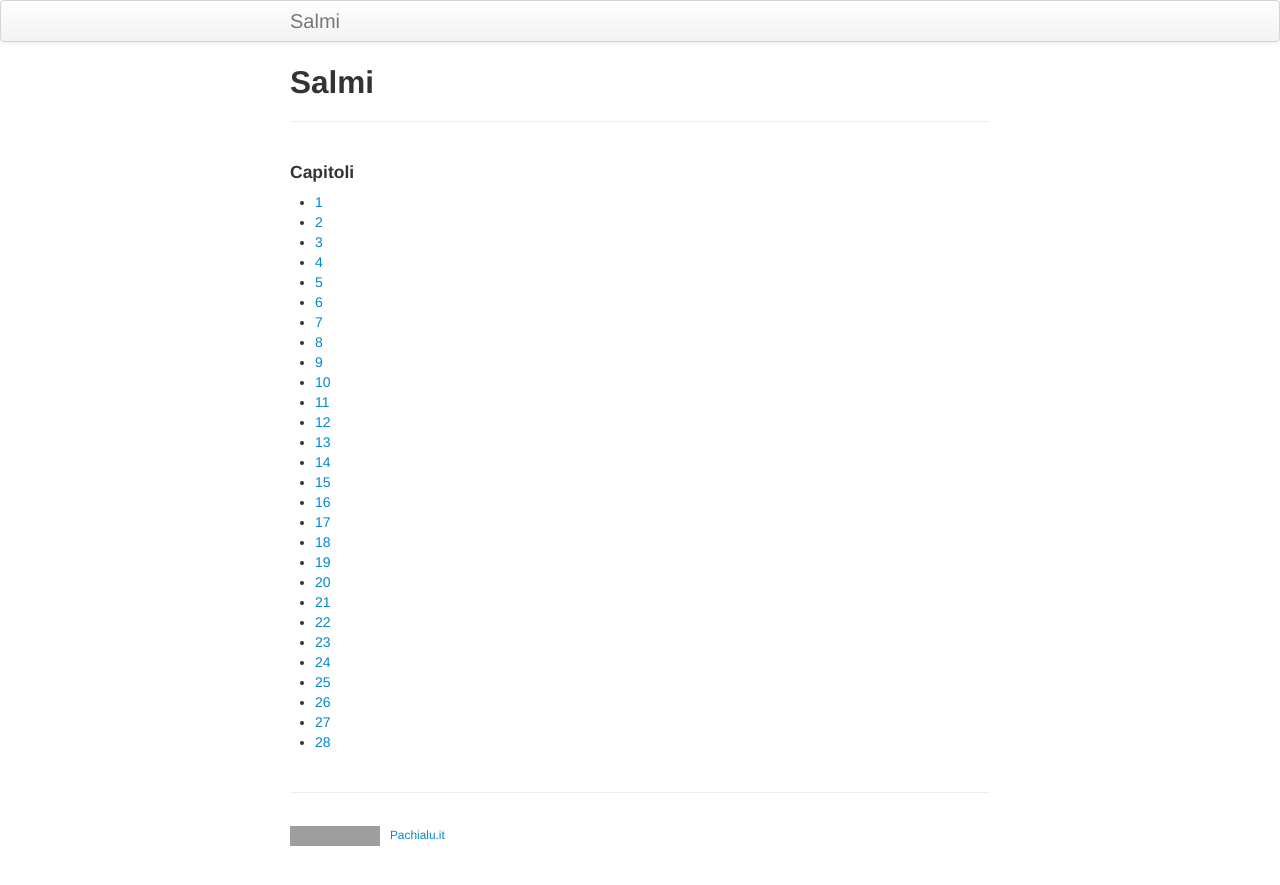
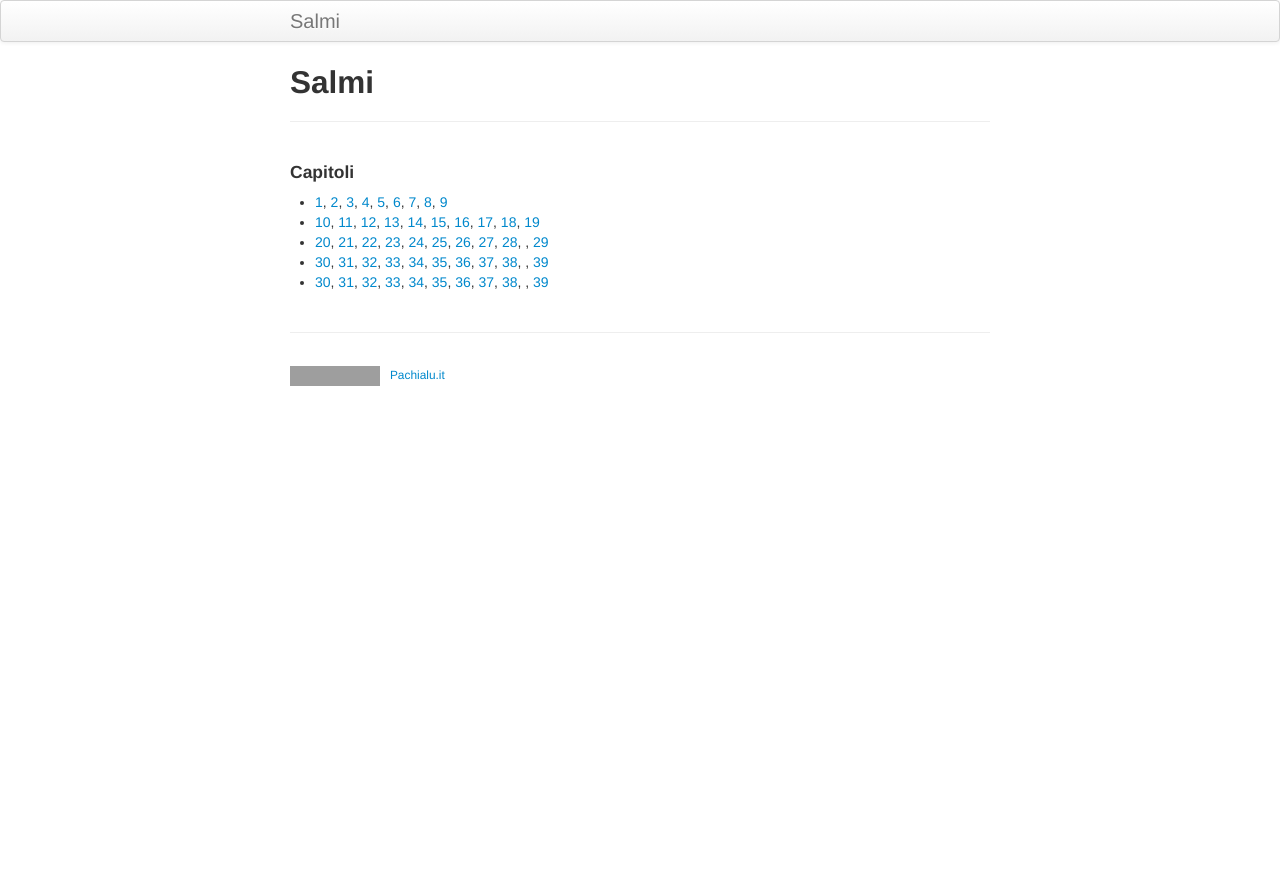
Before and after one commit to pachialu/sal_pages, a Jekyll site: the page built from index.md, in a window 1280 px wide. Shown: the top 885 px of the page. Built offline with Jekyll 4.4.1, drawn with Linux system fonts in a browser that asks for light colours; grey boxes are pictures that could not be loaded.

Commit message:
impaginazione link
provo a mettere 10 per riga

```diff
--- a/index.md
+++ b/index.md
@@ -6,31 +6,8 @@ description: v.20250820
 
 #### Capitoli
 
-* [ 1](pages/sal001.html)
-* [ 2](pages/sal002.html)
-* [ 3](pages/sal003.html)
-* [ 4](pages/sal004.html)
-* [ 5](pages/sal005.html)
-* [ 6](pages/sal006.html)
-* [ 7](pages/sal007.html)
-* [ 8](pages/sal008.html)
-* [ 9](pages/sal009.html)
-* [ 10](pages/sal010.html)
-* [ 11](pages/sal011.html)
-* [ 12](pages/sal012.html)
-* [ 13](pages/sal013.html)
-* [ 14](pages/sal014.html)
-* [ 15](pages/sal015.html)
-* [ 16](pages/sal016.html)
-* [ 17](pages/sal017.html)
-* [ 18](pages/sal018.html)
-* [ 19](pages/sal019.html)
-* [ 20](pages/sal020.html)
-* [ 21](pages/sal021.html)
-* [ 22](pages/sal022.html)
-* [ 23](pages/sal023.html)
-* [ 24](pages/sal024.html)
-* [ 25](pages/sal025.html)
-* [ 26](pages/sal026.html)
-* [ 27](pages/sal027.html)
-* [ 28](pages/sal028.html)
+* [ 1](pages/sal001.html), [ 2](pages/sal002.html), [ 3](pages/sal003.html), [ 4](pages/sal004.html), [ 5](pages/sal005.html), [ 6](pages/sal006.html), [ 7](pages/sal007.html), [ 8](pages/sal008.html), [ 9](pages/sal009.html)
+* [ 10](pages/sal010.html), [ 11](pages/sal011.html), [ 12](pages/sal012.html), [ 13](pages/sal013.html), [ 14](pages/sal014.html), [ 15](pages/sal015.html),  [ 16](pages/sal016.html), [ 17](pages/sal017.html), [ 18](pages/sal018.html), [ 19](pages/sal019.html)
+* [ 20](pages/sal020.html), [ 21](pages/sal021.html), [ 22](pages/sal022.html), [ 23](pages/sal023.html), [ 24](pages/sal024.html), [ 25](pages/sal025.html), [ 26](pages/sal026.html), [ 27](pages/sal027.html), [ 28](pages/sal028.html), , [ 29](pages/sal029.html)
+* [ 30](pages/sal030.html), [ 31](pages/sal031.html), [ 32](pages/sal032.html), [ 33](pages/sal033.html), [ 34](pages/sal034.html), [ 35](pages/sal035.html), [ 36](pages/sal036.html), [ 37](pages/sal037.html), [ 38](pages/sal038.html), , [ 39](pages/sal039.html)
+* [ 30](pages/sal030.html), [ 31](pages/sal031.html), [ 32](pages/sal032.html), [ 33](pages/sal033.html), [ 34](pages/sal034.html), [ 35](pages/sal035.html), [ 36](pages/sal036.html), [ 37](pages/sal037.html), [ 38](pages/sal038.html), , [ 39](pages/sal039.html)
```
